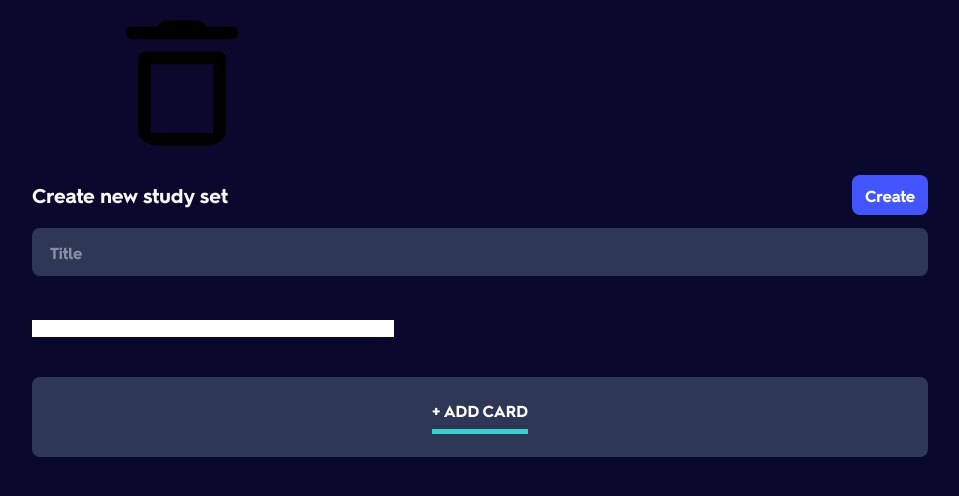
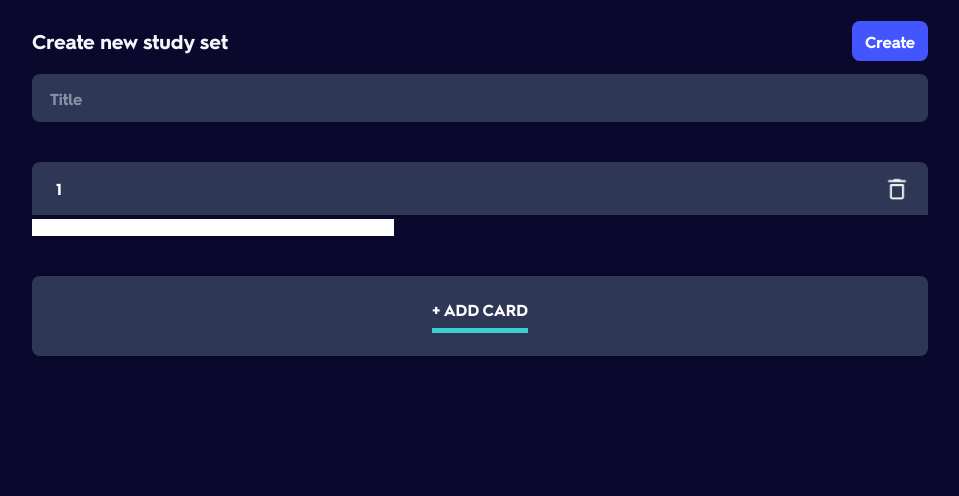
Before and after one commit to NisseVyk/quizvar, a website: page public/createTest.html in a window 1280 px wide. Shown: the whole page, without its empty margins (160-1119 px from the left). Drawn offline with Linux system fonts and the light colour scheme.

Commit message:
döds mif

```diff
--- a/public/createTest.html
+++ b/public/createTest.html
@@ -9,19 +9,14 @@
 
 </head>
 <body>
-    <div style="display: none;">
-        <svg xmlns="http://www.w3.org/2000/svg" xmlns:xlink="http://www.w3.org/1999/xlink" xmlns:svg="http://www.w3.org/2000/svg">
-            <symbol id="garbage" viewBox="0 0 24 24">
-                <path d="M17.0089 9.00152V20H6.99849V9.00152H17.0089ZM15.2929 2.29289C15.1054 2.10536 14.851 2 14.5858 2H9.41421C9.149 2 8.89464 2.10536 8.70711 2.29289L8 3H4C3.44772 3 3 3.44772 3 4C3 4.55228 3.44772 5 4 5H20C20.5523 5 21 4.55228 21 4C21 3.44772 20.5523 3 20 3H16L15.2929 2.29289ZM19 8C19 7.44772 18.5523 7 18 7H6C5.44772 7 5 7.44772 5 8V19.7778C5 21 6.44286 22 7.85714 22H16.1429C17.5571 22 19 21 19 19.7778V8Z"></path>
-            </symbol>
-        </svg>
-    </div>
+
     <main>
-        <svg role="img"><use xlink:href="#garbage"></use></svg>
+
         <div class="info_container">
             <p class="text">Create new study set</p>
             <div class="create_button" onclick="createTable()"><p>Create</p></div>
         </div>
+
         <input class="title" id="title" type="text" placeholder="Title">
         <div id="question_container">
         </div>
--- a/public/script.js
+++ b/public/script.js
@@ -17,10 +17,11 @@ function createTable() {
 
 function add_field() {
 
+    const question_number = question_container.children.length
+
     // Main div
     let question = document.createElement("div")
     question.classList.add("question")
-    question.id = question_container.children.length.toString()
 
     // Övre bar
     let remove_button_container = document.createElement("div")
@@ -29,16 +30,15 @@ function add_field() {
     // Siffra
     let siffra = document.createElement("p")
     siffra.classList.add("siffra")
+    siffra.innerHTML = question_number + 1
+    remove_button_container.appendChild(siffra)
 
     // Ta bort knapp
-    let trash_can = document.createElement("svg")
-    //trash_can.classList.add("trash_can")
-    trash_can.setAttribute('role', "img")
-
-    let inner_trash = document.createElement("use")
-    inner_trash.setAttribute('xlink:href', "#garbage")
-
-    trash_can.appendChild(inner_trash)
+    let trash_can = document.createElement("img")
+    trash_can.classList.add("trash_can")
+    trash_can.setAttribute('src', "trash_can.png")
+    trash_can.setAttribute('onclick', "remove_field(" + question_number + ")")
+    remove_button_container.appendChild(trash_can)
 
     // Nedre bar
     let term_container = document.createElement("div")
@@ -47,17 +47,21 @@ function add_field() {
     const input = document.createElement("input")
     input.type = "text"
     input.classList.add("question_input")
-
+    question.appendChild(remove_button_container)
     question.appendChild(input)
     question.appendChild(input.cloneNode(true))
 
-    question_container.appendChild(trash_can)
+
     question_container.appendChild(question);
 }
 
-function remove_field() {
+function remove_field(i) {
     if (question_container.children.length > 1) {
-        const element = question_container.lastChild
+        const element = question_container.children[i]
         element.remove()
     }
+
+    for (let i = 0; i < question_container.children.length; i++){
+        question_container.children[i].firstChild.firstChild.innerHTML = i+1
+    }
 }
--- a/public/style.css
+++ b/public/style.css
@@ -103,7 +103,23 @@ input:focus {
     transition-duration: 300ms;
 }
 
+.remove_button_container {
+    background-color: rgb(46, 56, 86);
+    display: flex;
+    justify-content: space-between;
+    align-items: center;
+    border-radius: 0.5rem 0.5rem 0 0;
+}
+
 .trash_can {
-    width: 300px;
-    height: 150px;
+    width: 1.5rem;
+    height: 1.5rem;
+    padding-right: 1.2rem;
+    padding-left: 1.2rem;
 }
+
+.siffra {
+    color: white;
+    padding-left: 1.5rem;
+    padding-right: 1.5rem;
+}
```
Also changed, not shown: public/trash_can.png (added).
